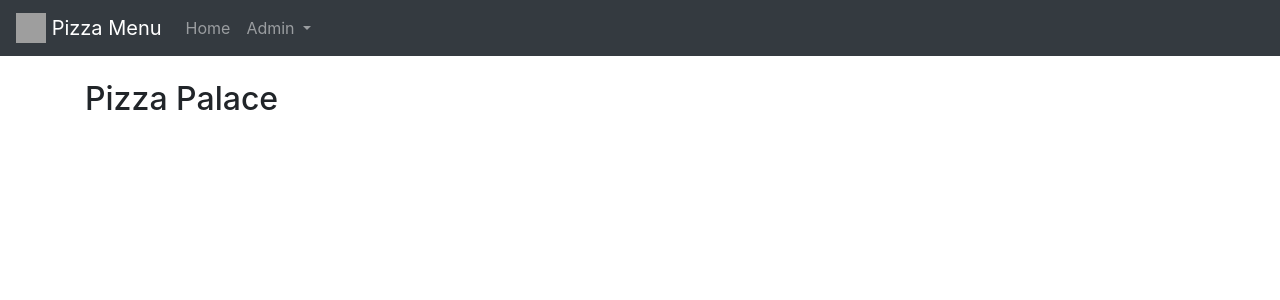
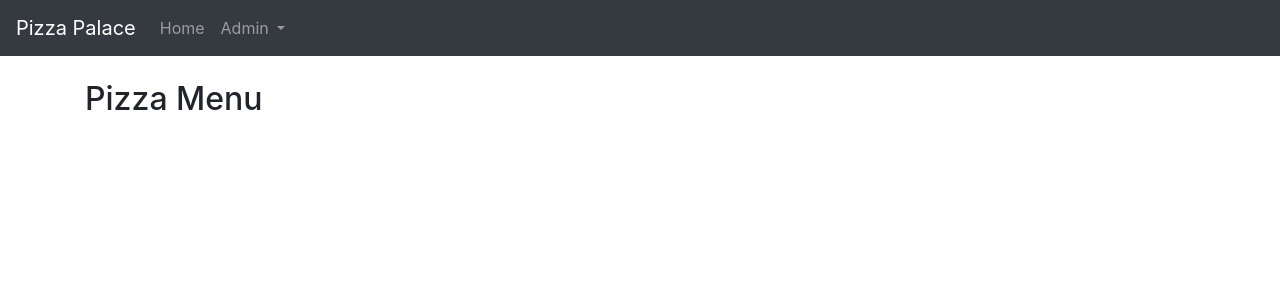
Before and after one commit to chawthinzar1202/pizza, a Django app: page / in a window 1280 px wide. Shown: the top 300 px of the page. Run offline with Django 3.2, Linux system fonts and the light colour scheme; data that the repository does not hold is empty; some libraries are stand-ins or nearby versions; grey boxes are pictures that could not be loaded.

Commit message:
delete logo image

```diff
--- a/templates/base.html
+++ b/templates/base.html
@@ -16,10 +16,10 @@
 <body>
     <nav class="navbar navbar-expand-lg navbar-dark bg-dark">
         <a class="navbar-brand" href="#">
-            <img src="https://s3.us-east-2.amazonaws.com/upload-icon/uploads/icons/png/9686895801536233213-256.png"
-                width="30" height="30" class="d-inline-block align-top" alt="">
+            <!-- <img src="https://s3.us-east-2.amazonaws.com/upload-icon/uploads/icons/png/9686895801536233213-256.png"
+                width="30" height="30" class="d-inline-block align-top" alt=""> -->
 
-            Pizza Menu
+            Pizza Palace
         </a>
         <button class="navbar-toggler" type="button" data-toggle="collapse" data-target="#navbarSupportedContent"
             aria-controls="navbarSupportedContent" aria-expanded="false" aria-label="Toggle navigation">
--- a/templates/home.html
+++ b/templates/home.html
@@ -2,7 +2,7 @@
 
 {% block content %}
 
-<h2>Pizza Palace</h2>
+<h2>Pizza Menu</h2>
 
 <div class="row">
     {% for each in object_list %}
```
